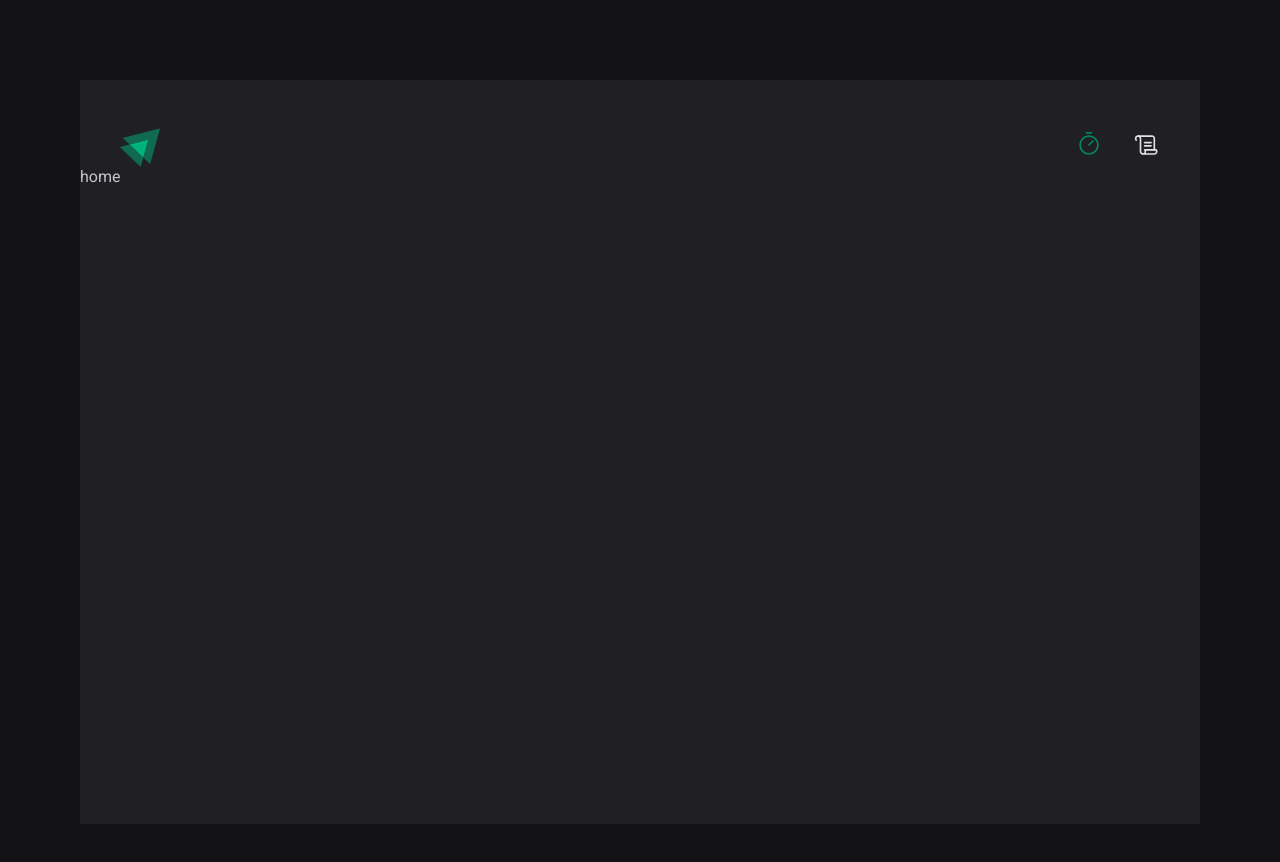
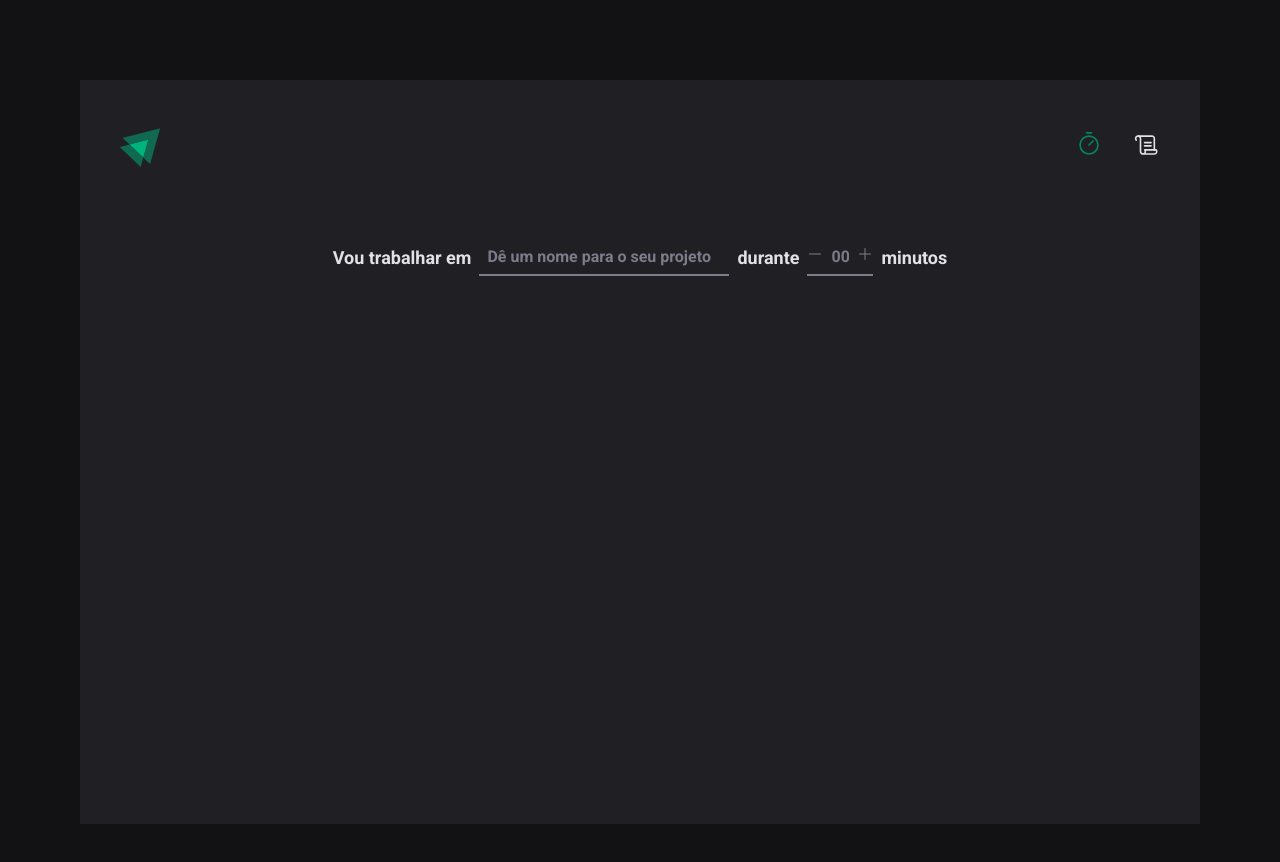
Before and after one commit to angelo-filho/timer-ignite, a React (Vite) app: page / in a window 1280 px wide. Shown: the top 862 px of the page. Built offline with nearby package versions, Linux system fonts and the light colour scheme.

Commit message:
feat: create TimerForm component

```diff
--- a/src/@types/styled-components.d.ts
+++ b/src/@types/styled-components.d.ts
@@ -2,6 +2,7 @@ import "styled-components";
 
 declare module "styled-components" {
   export interface DefaultTheme {
+    colors: {
       bgColor: string;
       elementColor: string;
       dividerColor: string;
@@ -14,5 +15,10 @@ declare module "styled-components" {
       redDark: string;
       mainGreen: string;
       sideGreen: string;
+    };
+    screens: {
+      lg: string;
+      xl: string;
+    };
   }
 }
--- a/src/App.tsx
+++ b/src/App.tsx
@@ -1,5 +1,6 @@
 import { createBrowserRouter, Link, RouterProvider } from "react-router-dom";
 import { ThemeProvider } from "styled-components";
+import { Home } from "./pages/Home";
 import { Root } from "./pages/Root";
 import { GlobalStyle } from "./styles/GlobalStyle";
 import { darkTheme } from "./styles/theme";
@@ -11,7 +12,7 @@ const router = createBrowserRouter([
     children: [
       {
         path: "/",
-        element: <div>home</div>,
+        element: <Home />,
       },
       {
         path: "/historic",
--- a/src/components/Header/styles.ts
+++ b/src/components/Header/styles.ts
@@ -1,4 +1,3 @@
-import { NavLink } from "react-router-dom";
 import styled from "styled-components";
 
 export const Container = styled.div`
@@ -6,7 +5,7 @@ export const Container = styled.div`
   justify-content: space-between;
   align-items: center;
 
-  padding: 48px 40px 0;
+  padding-top: 48px;
 
   img {
     width: 40px;
--- a/src/components/Link/styles.ts
+++ b/src/components/Link/styles.ts
@@ -3,5 +3,7 @@ import styled from "styled-components";
 export const LinkChildren = styled.span<{ active: boolean }>`
   transition: 0.2s;
   color: ${(props) =>
-    props.active ? props.theme.mainGreen : props.theme.titleColor};
+    props.active
+      ? props.theme.colors.mainGreen
+      : props.theme.colors.titleColor};
 `;
--- /dev/null
+++ b/src/components/TimerForm/index.tsx
@@ -0,0 +1,33 @@
+import { Minus, Plus } from "phosphor-react";
+import { useState } from "react";
+
+import { Container, NumberInput, TextInput } from "./styles";
+
+interface TimerFormProps {}
+
+export function TimerForm({}: TimerFormProps) {
+  const [numberInputIsFocused, setNumberInputIsFocused] = useState(false);
+
+  return (
+    <Container>
+      <p>Vou trabalhar em</p>
+      <TextInput type="text" placeholder="Dê um nome para o seu projeto" />
+      <p>durante</p>
+      <NumberInput isFocused={numberInputIsFocused}>
+        <button>
+          <Minus size={16} />
+        </button>
+        <input
+          type="text"
+          placeholder="00"
+          onFocus={() => setNumberInputIsFocused(true)}
+          onBlur={() => setNumberInputIsFocused(false)}
+        />
+        <button>
+          <Plus size={16} />
+        </button>
+      </NumberInput>
+      <p>minutos</p>
+    </Container>
+  );
+}
--- /dev/null
+++ b/src/components/TimerForm/styles.ts
@@ -0,0 +1,75 @@
+import styled from "styled-components";
+
+export const Container = styled.div`
+  display: flex;
+  flex-direction: column;
+  align-items: flex-start;
+  gap: 0.5rem;
+
+  p {
+    color: ${(props) => props.theme.colors.titleColor};
+    font-size: 18px;
+    font-weight: bold;
+  }
+
+  input {
+    padding: 8px;
+
+    background-color: transparent;
+    border-right: none;
+
+    color: ${(props) => props.theme.colors.titleColor};
+    font-size: 1rem;
+    font-weight: bold;
+
+    &::placeholder {
+      color: ${(props) => props.theme.colors.placeholderColor};
+    }
+  }
+
+  @media (min-width: ${(props) => props.theme.screens.xl}) {
+    flex-direction: row;
+    justify-content: center;
+    align-items: center;
+  }
+`;
+
+export const TextInput = styled.input`
+  width: 100%;
+  max-width: 250px;
+
+  border: none;
+  border-bottom: 2px solid ${(props) => props.theme.colors.placeholderColor};
+
+  transition: border-bottom 0.2s;
+
+  &:focus {
+    outline: none;
+    border-bottom-color: ${(props) => props.theme.colors.titleColor};
+  }
+`;
+
+export const NumberInput = styled.div<{ isFocused: boolean }>`
+  border-bottom: 2px solid
+    ${(props) =>
+      props.isFocused
+        ? props.theme.colors.titleColor
+        : props.theme.colors.placeholderColor};
+
+  transition: border-bottom 0.2s;
+
+  button {
+    background-color: transparent;
+
+    color: ${(props) => props.theme.colors.placeholderColor};
+  }
+
+  input {
+    border: none;
+    width: 34px;
+
+    &:focus {
+      outline: none;
+    }
+  }
+`;
--- /dev/null
+++ b/src/pages/Home/index.tsx
@@ -0,0 +1,12 @@
+import { TimerForm } from "../../components/TimerForm";
+import { Container } from "./styles";
+
+interface HomeProps {}
+
+export function Home({}: HomeProps) {
+  return (
+    <Container>
+      <TimerForm />
+    </Container>
+  );
+}
--- /dev/null
+++ b/src/pages/Home/styles.ts
@@ -0,0 +1,8 @@
+import styled from "styled-components";
+
+export const Container = styled.div`
+  width: 100%;
+  max-width: 656px;
+  margin: 0 auto;
+  padding-top: 72px;
+`;
--- a/src/pages/Root/styles.ts
+++ b/src/pages/Root/styles.ts
@@ -1,7 +1,7 @@
 import styled from "styled-components";
 
 export const Wrapper = styled.div`
-  @media (min-width: 720px) {
+  @media (min-width: ${(props) => props.theme.screens.lg}) {
     padding: 80px;
   }
 `;
@@ -10,6 +10,11 @@ export const Container = styled.div`
   max-width: 1120px;
   min-height: 744px;
   margin: 0 auto;
+  padding: 0 16px;
 
-  background-color: ${(props) => props.theme.elementColor};
+  background-color: ${(props) => props.theme.colors.elementColor};
+
+  @media (min-width: ${(props) => props.theme.screens.lg}) {
+    padding: 0 40px;
+  }
 `;
--- a/src/styles/GlobalStyle.ts
+++ b/src/styles/GlobalStyle.ts
@@ -9,11 +9,11 @@ export const GlobalStyle = createGlobalStyle`
   }
 
   html {
-    color: ${(props) => props.theme.textColor}
+    color: ${(props) => props.theme.colors.textColor}
   }
 
   body {
-    background-color: ${(props) => props.theme.bgColor};
+    background-color: ${(props) => props.theme.colors.bgColor};
   }
 
   button {
--- a/src/styles/theme.ts
+++ b/src/styles/theme.ts
@@ -1,6 +1,7 @@
 import { DefaultTheme } from "styled-components";
 
 export const darkTheme: DefaultTheme = {
+  colors: {
     bgColor: "#121214",
     elementColor: "#202024",
     dividerColor: "#323238",
@@ -13,4 +14,9 @@ export const darkTheme: DefaultTheme = {
     sideGreen: "#015F43",
     red: "#F03847",
     redDark: "#7A1921",
+  },
+  screens: {
+    lg: "720px",
+    xl: "1020px",
+  },
 };
```
Lines whose indentation alone changed are shown as unchanged.
